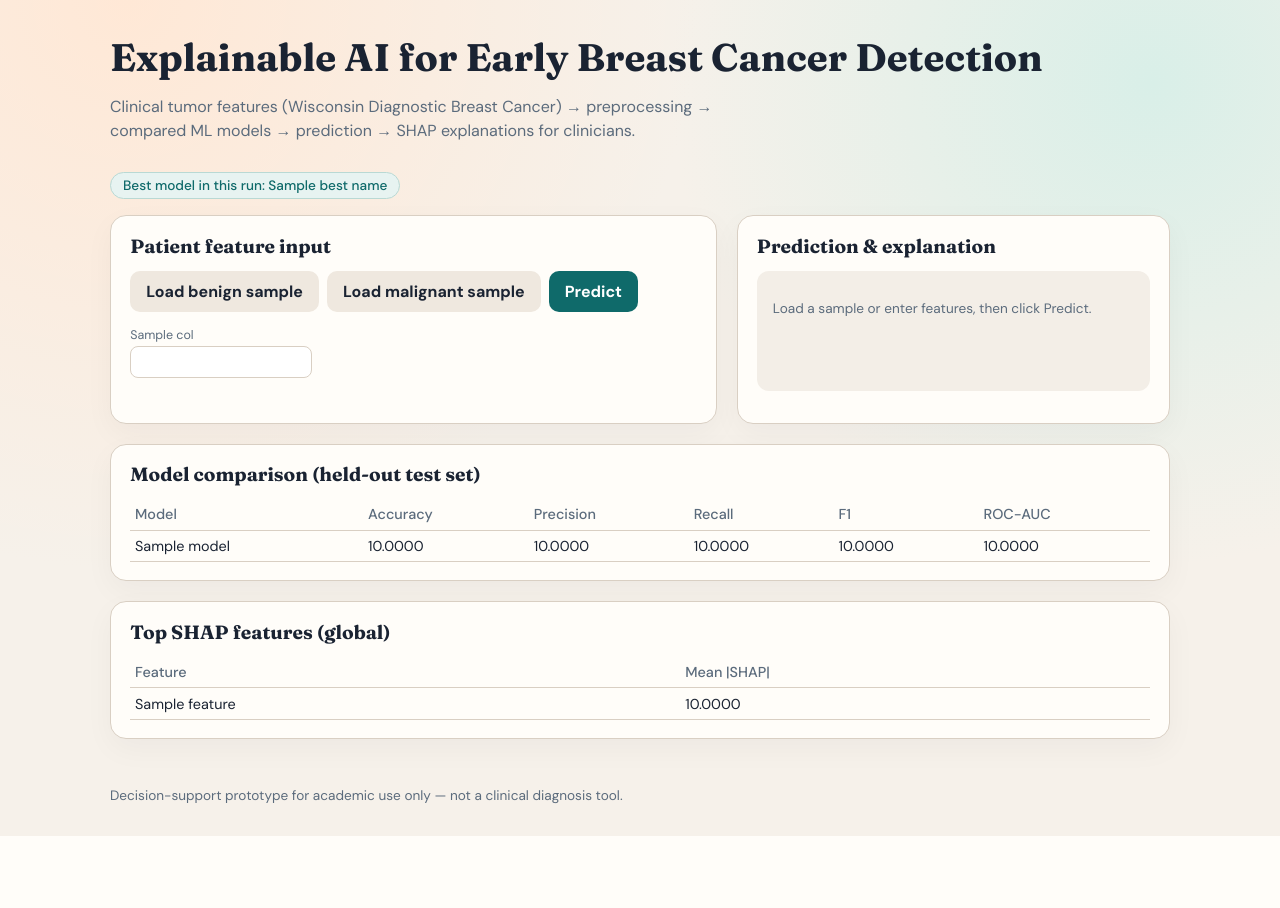
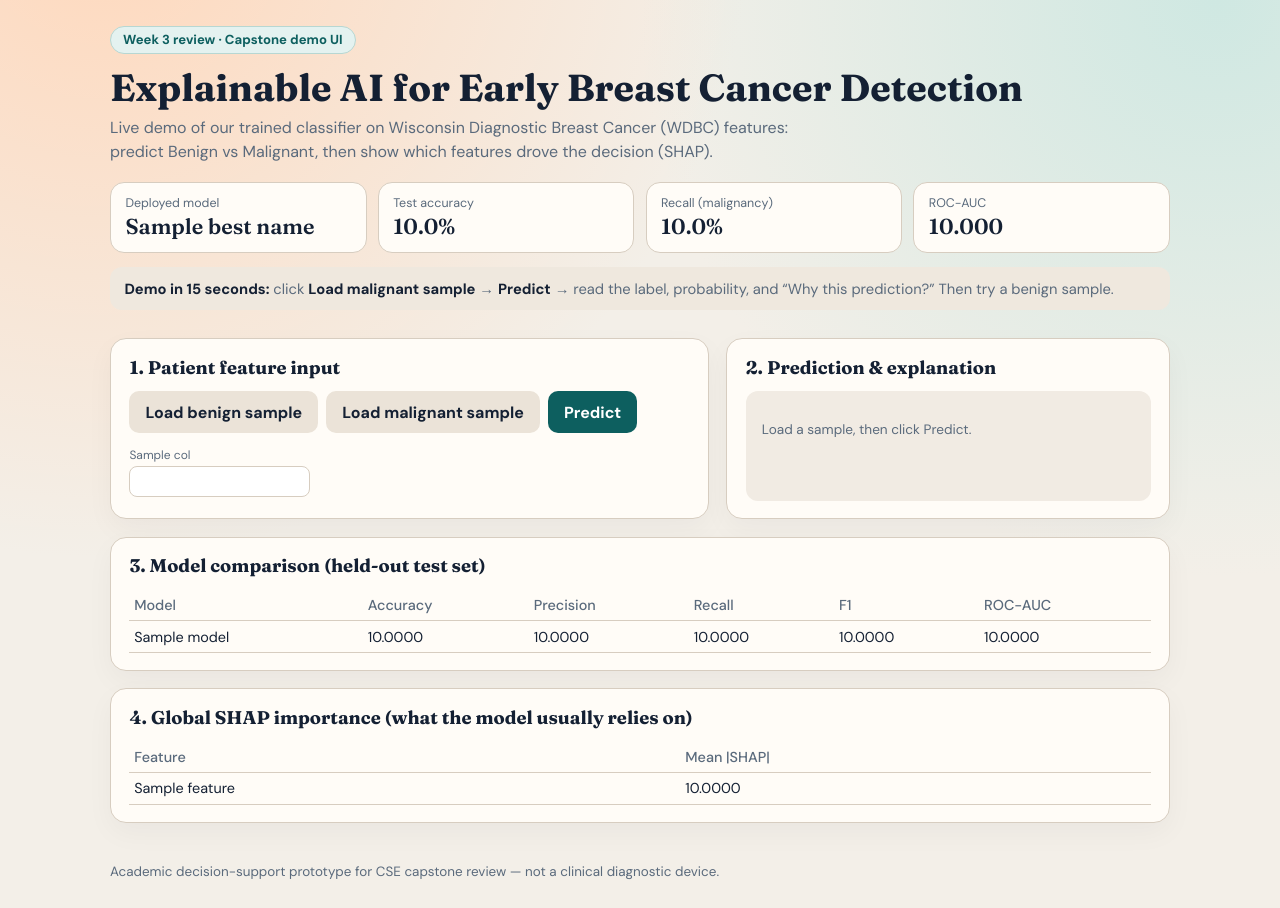
Before and after one commit to Pritz395/capstone, a Flask app: template templates/index.html in a window 1280 px wide. Before the commit the page ends 836 px from the top, so only its background shows below. Run offline with Flask 3, Linux system fonts and the light colour scheme; the template is opened without the code that fills it: most values are stand-ins (such as "Sample title", 1, 10 or a date in 2020); parts of the project's set-up code (start-up, migrations or seed data) failed here and were passed over.

Commit message:
Polish Week 3 demo UI for professor review.
Add metric summary, one-click sample→predict flow, and a short demo script.

```diff
--- a/templates/index.html
+++ b/templates/index.html
@@ -3,21 +3,22 @@
 <head>
   <meta charset="UTF-8" />
   <meta name="viewport" content="width=device-width, initial-scale=1" />
-  <title>Explainable Breast Cancer Detection</title>
+  <title>Capstone Demo — Breast Cancer XAI</title>
   <link rel="preconnect" href="https://fonts.googleapis.com" />
   <link rel="preconnect" href="https://fonts.gstatic.com" crossorigin />
   <link href="https://fonts.googleapis.com/css2?family=DM+Sans:wght@400;500;700&family=Fraunces:opsz,wght@9..144,600;9..144,700&display=swap" rel="stylesheet" />
   <style>
     :root {
-      --ink: #1a2332;
-      --muted: #5b6b7c;
-      --paper: #f6f1ea;
-      --card: #fffdf9;
-      --line: #d9cfc3;
-      --accent: #0f6a6a;
-      --accent-2: #b85c38;
-      --good: #1f7a4d;
-      --bad: #a33b3b;
+      --ink: #142033;
+      --muted: #5a6a7c;
+      --paper: #f3efe8;
+      --card: #fffcf7;
+      --line: #d7cdc0;
+      --accent: #0d5f5f;
+      --accent-soft: #e4f2f0;
+      --warm: #c45c2a;
+      --good: #1c7a4d;
+      --bad: #a43737;
     }
     * { box-sizing: border-box; }
     body {
@@ -25,146 +26,123 @@
       font-family: "DM Sans", system-ui, sans-serif;
       color: var(--ink);
       background:
-        radial-gradient(circle at 10% 0%, #ffe8d6 0%, transparent 40%),
-        radial-gradient(circle at 90% 10%, #d9efe8 0%, transparent 35%),
+        radial-gradient(circle at 8% -10%, #ffd8bc 0%, transparent 42%),
+        radial-gradient(circle at 95% 0%, #cfe8e2 0%, transparent 38%),
         var(--paper);
       min-height: 100vh;
     }
-    header {
-      padding: 2.2rem 1.25rem 1rem;
-      max-width: 1100px;
-      margin: 0 auto;
+    header, main, footer { max-width: 1100px; margin: 0 auto; padding-left: 1.25rem; padding-right: 1.25rem; }
+    header { padding-top: 1.6rem; padding-bottom: 0.6rem; }
+    .week {
+      display: inline-flex; gap: 0.45rem; align-items: center;
+      background: var(--accent-soft); color: var(--accent);
+      border: 1px solid #b7d7d2; border-radius: 999px;
+      padding: 0.28rem 0.75rem; font-size: 0.82rem; font-weight: 600;
+      margin-bottom: 0.75rem;
     }
     h1 {
       font-family: "Fraunces", Georgia, serif;
-      font-size: clamp(1.7rem, 3vw, 2.4rem);
-      margin: 0 0 0.4rem;
-      line-height: 1.15;
+      font-size: clamp(1.65rem, 3vw, 2.35rem);
+      margin: 0 0 0.45rem; line-height: 1.15;
     }
-    .sub { color: var(--muted); max-width: 60ch; line-height: 1.5; }
-    .badge {
-      display: inline-block;
-      margin-top: 0.8rem;
-      background: #e7f3f1;
-      color: var(--accent);
-      border: 1px solid #b9d9d4;
-      border-radius: 999px;
-      padding: 0.25rem 0.75rem;
-      font-size: 0.85rem;
-      font-weight: 500;
+    .sub { color: var(--muted); max-width: 62ch; line-height: 1.5; margin: 0; }
+    .metrics {
+      display: grid; grid-template-columns: repeat(4, 1fr); gap: 0.7rem;
+      margin: 1.1rem 0 0.4rem;
     }
-    main {
-      max-width: 1100px;
-      margin: 0 auto;
-      padding: 0 1.25rem 3rem;
-      display: grid;
-      gap: 1.25rem;
+    @media (max-width: 800px) { .metrics { grid-template-columns: 1fr 1fr; } }
+    .metric {
+      background: var(--card); border: 1px solid var(--line); border-radius: 14px;
+      padding: 0.75rem 0.9rem;
     }
-    .grid {
-      display: grid;
-      grid-template-columns: 1.4fr 1fr;
-      gap: 1.25rem;
+    .metric .k { color: var(--muted); font-size: 0.78rem; }
+    .metric .v { font-family: "Fraunces", Georgia, serif; font-size: 1.35rem; margin-top: 0.15rem; }
+    .steps {
+      margin: 0.9rem 0 1.2rem; color: var(--muted); font-size: 0.92rem;
+      background: #efe8de; border-radius: 12px; padding: 0.7rem 0.9rem;
     }
-    @media (max-width: 900px) {
-      .grid { grid-template-columns: 1fr; }
+    .steps strong { color: var(--ink); }
+    main { display: grid; gap: 1.1rem; padding-bottom: 2.5rem; }
+    .grid { display: grid; grid-template-columns: 1.35fr 1fr; gap: 1.1rem; }
+    @media (max-width: 900px) { .grid { grid-template-columns: 1fr; } }
+    section {
+      background: var(--card); border: 1px solid var(--line); border-radius: 16px;
+      padding: 1.05rem 1.15rem; box-shadow: 0 10px 28px rgba(20,32,51,0.04);
     }
-    section {
-      background: var(--card);
-      border: 1px solid var(--line);
-      border-radius: 16px;
-      padding: 1.1rem 1.2rem;
-      box-shadow: 0 10px 30px rgba(26, 35, 50, 0.04);
+    h2 { font-family: "Fraunces", Georgia, serif; font-size: 1.15rem; margin: 0 0 0.75rem; }
+    .actions { display: flex; flex-wrap: wrap; gap: 0.5rem; margin-bottom: 0.85rem; }
+    button {
+      border: 0; border-radius: 10px; padding: 0.65rem 1rem;
+      font: inherit; font-weight: 650; cursor: pointer;
     }
-    h2 {
-      font-family: "Fraunces", Georgia, serif;
-      font-size: 1.2rem;
-      margin: 0 0 0.8rem;
+    .primary { background: var(--accent); color: #fff; }
+    .ghost { background: #ebe3d8; color: var(--ink); }
+    .form-grid {
+      display: grid; grid-template-columns: repeat(auto-fill, minmax(170px, 1fr));
+      gap: 0.5rem; max-height: 390px; overflow: auto; padding-right: 0.2rem;
     }
-    .actions { display: flex; flex-wrap: wrap; gap: 0.5rem; margin-bottom: 0.9rem; }
-    button {
-      border: 0;
-      border-radius: 10px;
-      padding: 0.65rem 1rem;
-      font: inherit;
-      font-weight: 600;
-      cursor: pointer;
+    label { display: flex; flex-direction: column; gap: 0.18rem; font-size: 0.75rem; color: var(--muted); }
+    input {
+      border: 1px solid var(--line); border-radius: 8px; padding: 0.42rem 0.5rem;
+      font: inherit; color: var(--ink); background: #fff;
     }
-    .primary { background: var(--accent); color: white; }
-    .ghost { background: #efe8df; color: var(--ink); }
-    .form-grid {
-      display: grid;
-      grid-template-columns: repeat(auto-fill, minmax(180px, 1fr));
-      gap: 0.55rem;
-      max-height: 420px;
-      overflow: auto;
-      padding-right: 0.25rem;
+    .result { border-radius: 12px; padding: 1rem; background: #f1ebe3; min-height: 110px; }
+    .label-pill {
+      display: inline-block; padding: 0.35rem 0.7rem; border-radius: 999px;
+      font-weight: 700; margin-bottom: 0.5rem;
     }
-    label {
-      display: flex;
-      flex-direction: column;
-      gap: 0.2rem;
-      font-size: 0.78rem;
-      color: var(--muted);
-    }
-    input {
-      border: 1px solid var(--line);
-      border-radius: 8px;
-      padding: 0.45rem 0.55rem;
-      font: inherit;
-      color: var(--ink);
-      background: white;
-    }
-    .result {
-      border-radius: 12px;
-      padding: 1rem;
-      background: #f3eee7;
-      min-height: 120px;
-    }
-    .label-pill {
-      display: inline-block;
-      padding: 0.35rem 0.7rem;
-      border-radius: 999px;
-      font-weight: 700;
-      margin-bottom: 0.5rem;
-    }
-    .benign { background: #d9f2e4; color: var(--good); }
-    .malignant { background: #f8dede; color: var(--bad); }
+    .benign { background: #d7f1e3; color: var(--good); }
+    .malignant { background: #f7dcdc; color: var(--bad); }
     table { width: 100%; border-collapse: collapse; font-size: 0.9rem; }
     th, td { text-align: left; padding: 0.4rem 0.3rem; border-bottom: 1px solid var(--line); }
     th { color: var(--muted); font-weight: 500; }
-    .contrib { margin-top: 0.9rem; }
-    .bar {
-      height: 8px;
-      border-radius: 999px;
-      background: #e8e0d6;
-      overflow: hidden;
-      margin-top: 0.25rem;
-    }
-    .bar > span { display: block; height: 100%; background: var(--accent-2); }
+    tr.best td { background: #eaf6f3; font-weight: 600; }
+    .bar { height: 8px; border-radius: 999px; background: #e5ddd2; overflow: hidden; margin-top: 0.25rem; }
+    .bar > span { display: block; height: 100%; background: var(--warm); }
     .muted { color: var(--muted); font-size: 0.85rem; }
-    footer {
-      max-width: 1100px;
-      margin: 0 auto;
-      padding: 0 1.25rem 2rem;
-      color: var(--muted);
-      font-size: 0.85rem;
-    }
+    footer { color: var(--muted); font-size: 0.84rem; padding-bottom: 1.8rem; }
   </style>
 </head>
 <body>
   <header>
+    <div class="week">Week 3 review · Capstone demo UI</div>
     <h1>Explainable AI for Early Breast Cancer Detection</h1>
     <p class="sub">
-      Clinical tumor features (Wisconsin Diagnostic Breast Cancer) → preprocessing →
-      compared ML models → prediction → SHAP explanations for clinicians.
+      Live demo of our trained classifier on Wisconsin Diagnostic Breast Cancer (WDBC) features:
+      predict Benign vs Malignant, then show which features drove the decision (SHAP).
     </p>
-    <div class="badge">Best model in this run: {{ best_name }}</div>
+
+    {% set top = leaderboard[0] if leaderboard else none %}
+    <div class="metrics">
+      <div class="metric">
+        <div class="k">Deployed model</div>
+        <div class="v">{{ best_name or "—" }}</div>
+      </div>
+      <div class="metric">
+        <div class="k">Test accuracy</div>
+        <div class="v">{% if top %}{{ '%.1f'|format(top.accuracy * 100) }}%{% else %}—{% endif %}</div>
+      </div>
+      <div class="metric">
+        <div class="k">Recall (malignancy)</div>
+        <div class="v">{% if top %}{{ '%.1f'|format(top.recall * 100) }}%{% else %}—{% endif %}</div>
+      </div>
+      <div class="metric">
+        <div class="k">ROC-AUC</div>
+        <div class="v">{% if top %}{{ '%.3f'|format(top.roc_auc) }}{% else %}—{% endif %}</div>
+      </div>
+    </div>
+
+    <p class="steps">
+      <strong>Demo in 15 seconds:</strong>
+      click <strong>Load malignant sample</strong> → <strong>Predict</strong> → read the label, probability, and “Why this prediction?”
+      Then try a benign sample.
+    </p>
   </header>
 
   <main>
     <div class="grid">
       <section>
-        <h2>Patient feature input</h2>
+        <h2>1. Patient feature input</h2>
         <div class="actions">
           <button class="ghost" type="button" id="loadBenign">Load benign sample</button>
           <button class="ghost" type="button" id="loadMalignant">Load malignant sample</button>
@@ -181,16 +159,16 @@
       </section>
 
       <section>
-        <h2>Prediction & explanation</h2>
+        <h2>2. Prediction & explanation</h2>
         <div class="result" id="resultBox">
-          <p class="muted">Load a sample or enter features, then click Predict.</p>
+          <p class="muted">Load a sample, then click Predict.</p>
         </div>
-        <div class="contrib" id="contribBox"></div>
+        <div id="contribBox"></div>
       </section>
     </div>
 
     <section>
-      <h2>Model comparison (held-out test set)</h2>
+      <h2>3. Model comparison (held-out test set)</h2>
       {% if leaderboard %}
       <table>
         <thead>
@@ -200,8 +178,8 @@
         </thead>
         <tbody>
           {% for row in leaderboard %}
-          <tr>
-            <td>{{ row.model }}</td>
+          <tr class="{{ 'best' if row.model == best_name else '' }}">
+            <td>{{ row.model }}{% if row.model == best_name %} ← deployed{% endif %}</td>
             <td>{{ '%.4f'|format(row.accuracy) }}</td>
             <td>{{ '%.4f'|format(row.precision) }}</td>
             <td>{{ '%.4f'|format(row.recall) }}</td>
@@ -217,7 +195,7 @@
     </section>
 
     <section>
-      <h2>Top SHAP features (global)</h2>
+      <h2>4. Global SHAP importance (what the model usually relies on)</h2>
       {% if importance %}
       <table>
         <thead><tr><th>Feature</th><th>Mean |SHAP|</th></tr></thead>
@@ -231,13 +209,13 @@
         </tbody>
       </table>
       {% else %}
-      <p class="muted">Run explanations to populate SHAP importance.</p>
+      <p class="muted">Run <code>python -m src.explain</code> to populate SHAP importance.</p>
       {% endif %}
     </section>
   </main>
 
   <footer>
-    Decision-support prototype for academic use only — not a clinical diagnosis tool.
+    Academic decision-support prototype for CSE capstone review — not a clinical diagnostic device.
   </footer>
 
   <script>
@@ -252,19 +230,23 @@
       }
     }
 
-    async function loadSample(kind) {
+    async function loadSample(kind, autoPredict = true) {
       const res = await fetch(`/api/sample/${kind}`);
       const data = await res.json();
       fillForm(data);
+      if (autoPredict) await runPredict();
     }
 
-    document.getElementById("loadBenign").onclick = () => loadSample("benign");
-    document.getElementById("loadMalignant").onclick = () => loadSample("malignant");
-
-    document.getElementById("predictBtn").onclick = async () => {
+    async function runPredict() {
       const payload = {};
       const fd = new FormData(form);
-      for (const [k, v] of fd.entries()) payload[k] = Number(v);
+      for (const [k, v] of fd.entries()) {
+        if (v === "") {
+          resultBox.innerHTML = `<p class="muted">Load a sample first (benign or malignant).</p>`;
+          return;
+        }
+        payload[k] = Number(v);
+      }
       resultBox.innerHTML = `<p class="muted">Running prediction…</p>`;
       contribBox.innerHTML = "";
       const res = await fetch("/api/predict", {
@@ -286,7 +268,7 @@
       `;
       if (data.contributions?.length) {
         const maxAbs = Math.max(...data.contributions.map(c => Math.abs(c.shap))) || 1;
-        contribBox.innerHTML = `<h2>Why this prediction?</h2>` + data.contributions.map(c => `
+        contribBox.innerHTML = `<h2 style="margin-top:1rem">Why this prediction?</h2>` + data.contributions.map(c => `
           <div style="margin:0.55rem 0">
             <div><strong>${c.feature}</strong> <span class="muted">(${c.shap >= 0 ? "pushes malignant" : "pushes benign"})</span></div>
             <div class="muted">${c.meaning || ""}</div>
@@ -294,7 +276,11 @@
           </div>
         `).join("");
       }
-    };
+    }
+
+    document.getElementById("loadBenign").onclick = () => loadSample("benign");
+    document.getElementById("loadMalignant").onclick = () => loadSample("malignant");
+    document.getElementById("predictBtn").onclick = () => runPredict();
   </script>
 </body>
 </html>
```
Also changed, not shown: docs/DEMO.md (added, +61 -0 lines).
